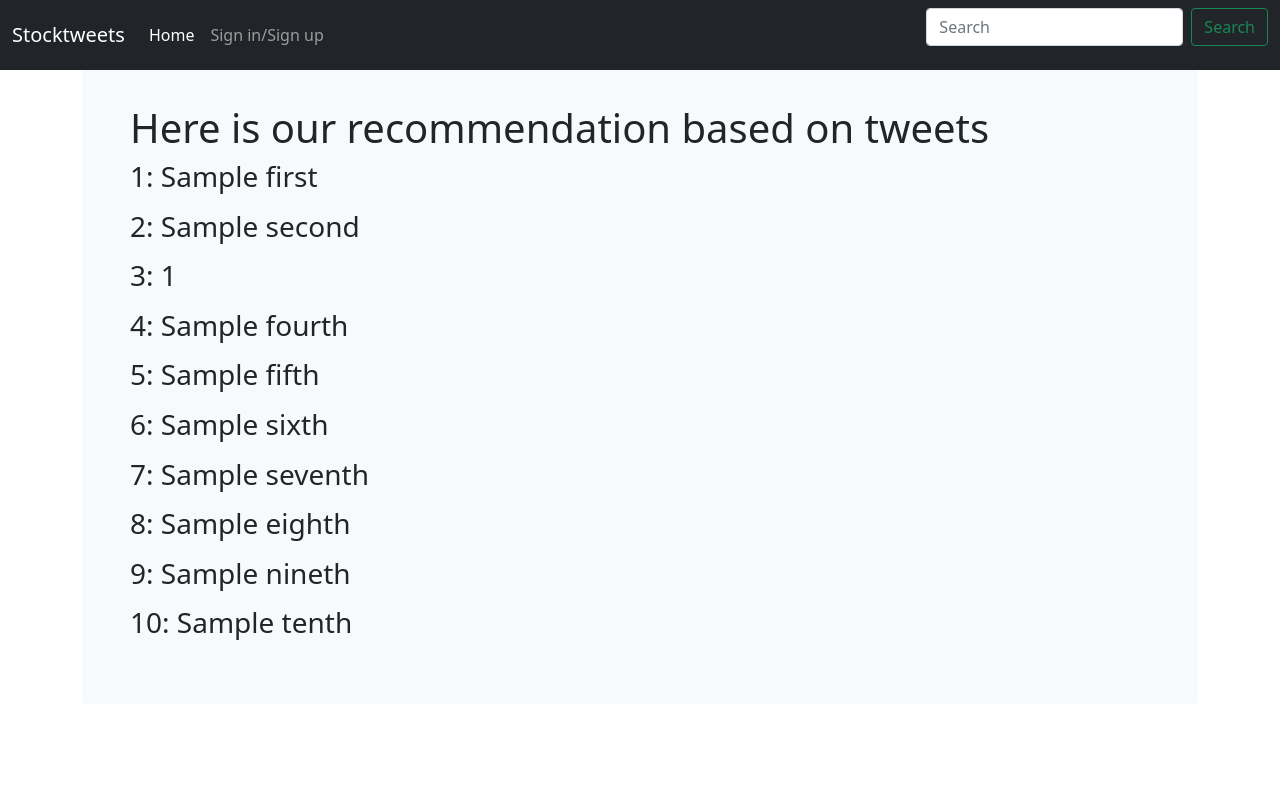
After one commit to charltonoti/CS411-Fall-21, a Django app: template prototype/projectenv/stocktweetapp/templates/stock_recommendation.html in a window 1280 px wide. The commit adds this page. Run offline with Django 3.2, Linux system fonts and the light colour scheme; the template is opened without the code that fills it: most values are stand-ins (such as "Sample title", 1, 10 or a date in 2020); some libraries are stand-ins or nearby versions.

Commit message:
Recommendation part done

```diff
--- a/prototype/projectenv/stocktweetapp/models.py
+++ b/prototype/projectenv/stocktweetapp/models.py
@@ -7,14 +7,14 @@ class Stock(models.Model):
 	image = models.ImageField(upload_to = 'images/')
 	summary = models.CharField(max_length = 100)
 
-
 	def __str__(self):  #current instance of the class
 		return self.summary
 
 class Recommendations(models.Model):
 
     daily_recommemdation = models.CharField(max_length=5000)
-    pub_date = models.DateTimeField('date published')
+    pub_date = models.CharField(max_length=100)
+
     def __str__(self):
         return self.daily_recommemdation
 
--- a/prototype/projectenv/stocktweetapp/templates/index.html
+++ b/prototype/projectenv/stocktweetapp/templates/index.html
@@ -81,7 +81,7 @@
   <div class="bg-light p-5 rounded">
     <h1>Welcome to Stocktweets</h1>
     <p class="lead">Get a lead on the hottest stocks on Twitter</p>
-    <a class="btn btn-lg btn-primary" href="https://www.robinhood.com" role="button">View your recommended Stocks &raquo;</a>
+    <a class="btn btn-lg btn-primary" href="recommendation" role="button">View your recommended Stocks &raquo;</a>
   </div>
 </main>
 
--- /dev/null
+++ b/prototype/projectenv/stocktweetapp/templates/stock_recommendation.html
@@ -0,0 +1,105 @@
+<h1> Welcome to Stocktweets </h1>
+
+
+
+
+<!doctype html>
+<html lang="en">
+  <head>
+    <meta charset="utf-8">
+    <meta name="viewport" content="width=device-width, initial-scale=1">
+    <meta name="description" content="">
+    <meta name="author" content="Mark Otto, Jacob Thornton, and Bootstrap contributors">
+    <meta name="generator" content="Hugo 0.88.1">
+    <title>Stocktweets · Bootstrap v5.1</title>
+
+
+
+
+
+    <!-- Bootstrap core CSS -->
+<link href="https://cdn.jsdelivr.net/npm/bootstrap@5.1.3/dist/css/bootstrap.min.css" rel="stylesheet" integrity="sha384-1BmE4kWBq78iYhFldvKuhfTAU6auU8tT94WrHftjDbrCEXSU1oBoqyl2QvZ6jIW3" crossorigin="anonymous">
+
+    <!-- Favicons -->
+<link rel="apple-touch-icon" href="/docs/5.1/assets/img/favicons/apple-touch-icon.png" sizes="180x180">
+<link rel="icon" href="/docs/5.1/assets/img/favicons/favicon-32x32.png" sizes="32x32" type="image/png">
+<link rel="icon" href="/docs/5.1/assets/img/favicons/favicon-16x16.png" sizes="16x16" type="image/png">
+<link rel="manifest" href="/docs/5.1/assets/img/favicons/manifest.json">
+<link rel="mask-icon" href="/docs/5.1/assets/img/favicons/safari-pinned-tab.svg" color="#7952b3">
+<link rel="icon" href="/docs/5.1/assets/img/favicons/favicon.ico">
+<meta name="theme-color" content="#7952b3">
+
+
+    <style>
+      .bd-placeholder-img {
+        font-size: 1.125rem;
+        text-anchor: middle;
+        -webkit-user-select: none;
+        -moz-user-select: none;
+        user-select: none;
+      }
+
+      @media (min-width: 768px) {
+        .bd-placeholder-img-lg {
+          font-size: 3.5rem;
+        }
+      }
+    </style>
+
+
+    <!-- Custom styles for this template -->
+    <link href="navbar-top-fixed.css" rel="stylesheet">
+  </head>
+  <body>
+
+<nav class="navbar navbar-expand-md navbar-dark fixed-top bg-dark">
+  <div class="container-fluid">
+    <a class="navbar-brand" href="/">Stocktweets</a>
+    <button class="navbar-toggler" type="button" data-bs-toggle="collapse" data-bs-target="#navbarCollapse" aria-controls="navbarCollapse" aria-expanded="false" aria-label="Toggle navigation">
+      <span class="navbar-toggler-icon"></span>
+    </button>
+    <div class="collapse navbar-collapse" id="navbarCollapse">
+      <ul class="navbar-nav me-auto mb-2 mb-md-0">
+        <li class="nav-item">
+          <a class="nav-link active" aria-current="page" href="/">Home</a>
+        </li>
+        <li class="nav-item">
+          <a class="nav-link" href="login">Sign in/Sign up</a>
+        </li>
+
+      </ul>
+      <form class="d-flex" method=POST action="{% url 'search_stock' %}">
+      {% csrf_token %}
+        <input class="form-control me-2" name = "search" type="search" placeholder="Search" aria-label="Search">
+        <button class="btn btn-outline-success" type="submit">Search</button>
+      </form>
+    </div>
+  </div>
+</nav>
+
+<main class="container">
+  <div class="bg-light p-5 rounded">
+    <h1>Here is our recommendation based on tweets</h1>
+    <h3><h3>
+    <p>1: {{first}}</p>
+    <p>2: {{second}}</p>
+    <p>3: {{thrid}}</p>
+    <p>4: {{fourth}}</p>
+    <p>5: {{fifth}}</p>
+    <p>6: {{sixth}}</p>
+    <p>7: {{seventh}}</p>
+    <p>8: {{eighth}}</p>
+    <p>9: {{nineth}}</p>
+    <p>10: {{tenth}}</p>
+
+
+
+  </div>
+</main>
+
+    <script src="https://cdn.jsdelivr.net/npm/@popperjs/core@2.10.2/dist/umd/popper.min.js" integrity="sha384-7+zCNj/IqJ95wo16oMtfsKbZ9ccEh31eOz1HGyDuCQ6wgnyJNSYdrPa03rtR1zdB" crossorigin="anonymous"></script>
+	<script src="https://cdn.jsdelivr.net/npm/bootstrap@5.1.3/dist/js/bootstrap.min.js" integrity="sha384-QJHtvGhmr9XOIpI6YVutG+2QOK9T+ZnN4kzFN1RtK3zEFEIsxhlmWl5/YESvpZ13" crossorigin="anonymous"></script>
+
+
+  </body>
+</html>
--- a/prototype/projectenv/stocktweetapp/templates/stocktweetapp/index.html
+++ b/prototype/projectenv/stocktweetapp/templates/stocktweetapp/index.html
@@ -81,7 +81,7 @@
   <div class="bg-light p-5 rounded">
     <h1>Welcome to Stocktweets</h1>
     <p class="lead">Get a lead on the hottest stocks on Twitter</p>
-    <a class="btn btn-lg btn-primary" href="https://www.robinhood.com" role="button">View your recommended Stocks &raquo;</a>
+    <a class="btn btn-lg btn-primary" href="recommendation" role="button">View your recommended Stocks &raquo;</a>
   </div>
 </main>
 
--- a/prototype/projectenv/stocktweetapp/templates/stocktweetapp/stockResult.html
+++ b/prototype/projectenv/stocktweetapp/templates/stocktweetapp/stockResult.html
@@ -48,7 +48,7 @@
 
 <nav class="navbar navbar-expand-md navbar-dark fixed-top bg-dark">
   <div class="container-fluid">
-    <a class="navbar-brand" href="#">Stocktweets</a>
+    <a class="navbar-brand" href="/">Stocktweets</a>
     <button class="navbar-toggler" type="button" data-bs-toggle="collapse" data-bs-target="#navbarCollapse" aria-controls="navbarCollapse" aria-expanded="false" aria-label="Toggle navigation">
       <span class="navbar-toggler-icon"></span>
     </button>
@@ -76,6 +76,7 @@
 <main class="container">
   <div class="bg-light p-5 rounded">
     <h1>Here is your Search Result</h1>
+    <h3><h3>
     <script src="https://cdnjs.cloudflare.com/ajax/libs/json2html/2.1.0/json2html.min.js"></script>
     <p>Symbol: {{symbol}}</p>
     <p>Name: {{name}}</p>
--- a/prototype/projectenv/stocktweetapp/urls.py
+++ b/prototype/projectenv/stocktweetapp/urls.py
@@ -6,5 +6,6 @@ from .import views
 urlpatterns = [
     path('search', views.search_stock, name = 'search_stock'),
     path('login',views.login, name = "login"),
+    path('recommendation',views.stock_recommendation, name = "stock_recommendation"),
     path('',views.index, name = "index")
 ]
```
Also changed, not shown: prototype/projectenv/stocktweetapp/getTweets.py (+5 -3 lines), prototype/projectenv/stocktweetapp/templates/stocktweetapp/stock_recommendation.html (added, +105 -0 lines), prototype/projectenv/stocktweetapp/views.py (+98 -3 lines), prototype/projectenv/db.sqlite3, prototype/projectenv/stocktweetapp/migrations/0002_recommendations.py (added).
